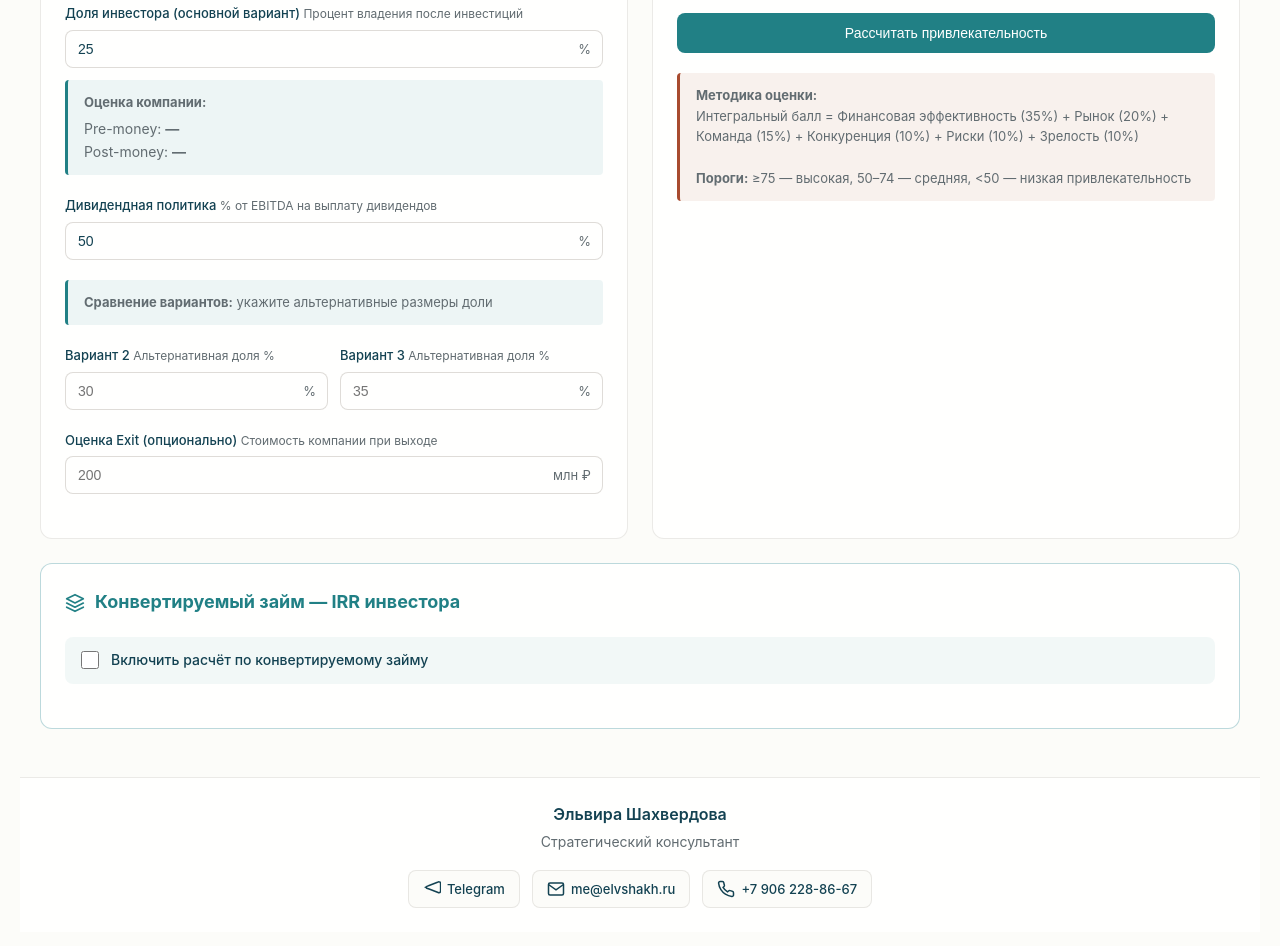
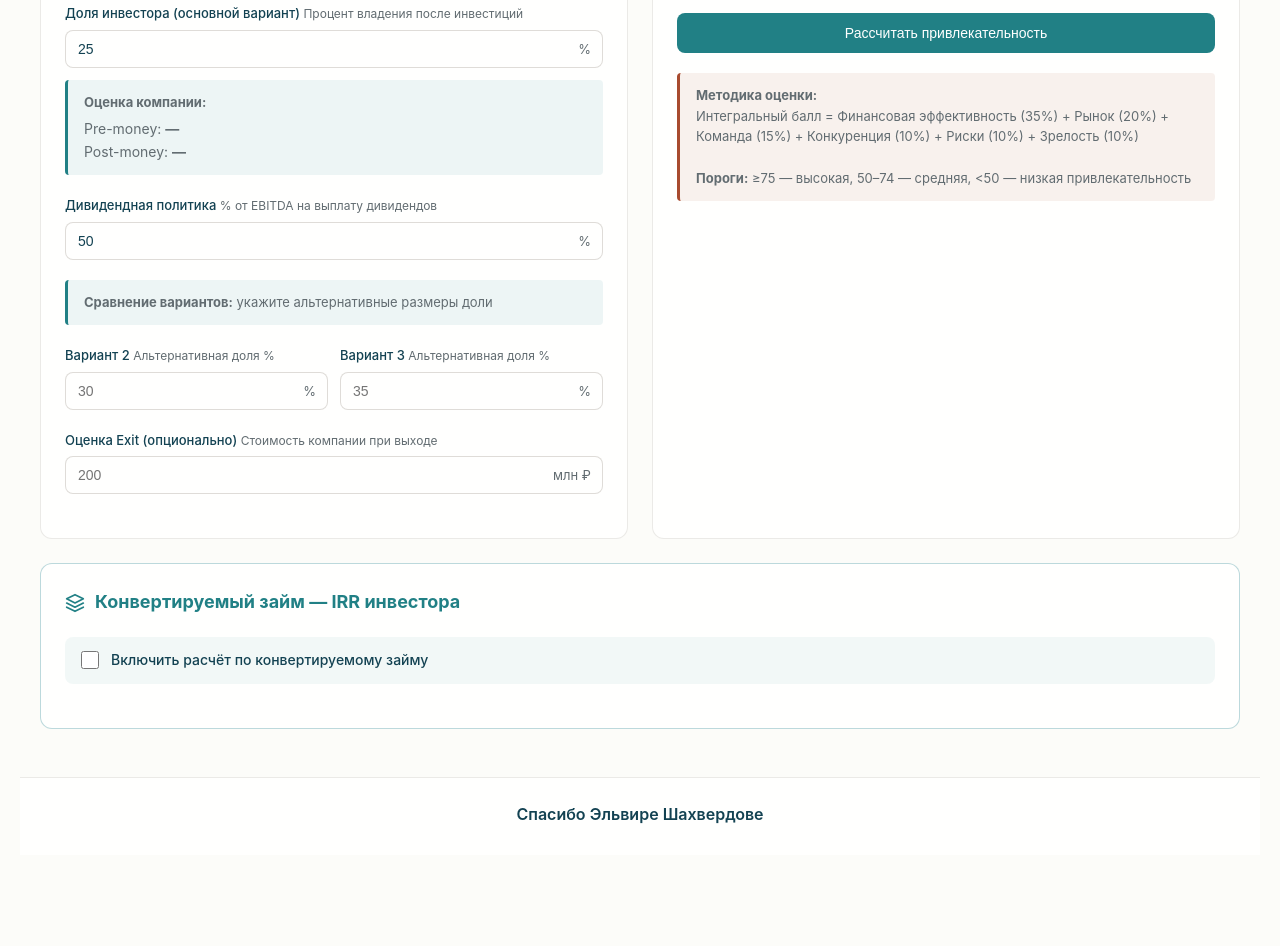
Before and after one commit to nerealvm/refer, a plain HTML site: page calc.html in a window 1280 px wide. Shown: the part 687-1633 px from the top of the page. After the commit the page ends 1562 px from the top, so only its background shows below. Drawn offline with nearby package versions, Linux system fonts and the light colour scheme.

Commit message:
Update calc.html

```diff
--- a/calc.html
+++ b/calc.html
@@ -811,22 +811,8 @@
 
 <footer class="footer">
     <div class="footer-content">
-        <div class="footer-name">Эльвира Шахвердова</div>
-        <div class="footer-title">Стратегический консультант</div>
-        <div class="footer-contacts">
-            <a href="https://t.me/elvshakh" target="_blank" rel="noopener noreferrer">
-                <svg width="18" height="18" viewBox="0 0 24 24" fill="none" stroke="currentColor" stroke-width="2"><path d="M21.198 2.433a2.242 2.242 0 0 0-1.022.215l-8.609 3.33c-2.068.78-4.133 1.559-5.514 2.121-1.119.455-1.359.694-1.683.952l-.07.056-.062.046-.084.065-.067.057-.058.053-.053.05-.045.046-.04.041-.035.035-.032.031-.029.029-.026.026-.023.022-.02.019-.017.016-.014.013-.012.011-.01.009-.008.007-.006.005-.004.003-.002.001.002.001.004.003.006.005.008.007.01.009.012.011.014.013.017.016.02.019.023.022.026.026.029.029.032.031.035.035.04.041.045.046.053.05.058.053.067.057.084.065.062.046.07.056c.324.258.564.497 1.683.952 1.381.562 3.446 1.341 5.514 2.121l8.609 3.33a2.242 2.242 0 0 0 1.022.215 2.246 2.246 0 0 0 2.24-2.24V4.673a2.246 2.246 0 0 0-2.24-2.24z"/></svg>
-                Telegram
-            </a>
-            <a href="mailto:me@elvshakh.ru">
-                <svg width="18" height="18" viewBox="0 0 24 24" fill="none" stroke="currentColor" stroke-width="2"><path d="M4 4h16c1.1 0 2 .9 2 2v12c0 1.1-.9 2-2 2H4c-1.1 0-2-.9-2-2V6c0-1.1.9-2 2-2z"/><polyline points="22,6 12,13 2,6"/></svg>
-                me@elvshakh.ru
-            </a>
-            <a href="tel:+79062288667">
-                <svg width="18" height="18" viewBox="0 0 24 24" fill="none" stroke="currentColor" stroke-width="2"><path d="M22 16.92v3a2 2 0 0 1-2.18 2 19.79 19.79 0 0 1-8.63-3.07 19.5 19.5 0 0 1-6-6 19.79 19.79 0 0 1-3.07-8.67A2 2 0 0 1 4.11 2h3a2 2 0 0 1 2 1.72 12.84 12.84 0 0 0 .7 2.81 2 2 0 0 1-.45 2.11L8.09 9.91a16 16 0 0 0 6 6l1.27-1.27a2 2 0 0 1 2.11-.45 12.84 12.84 0 0 0 2.81.7A2 2 0 0 1 22 16.92z"/></svg>
-                +7 906 228-86-67
-            </a>
-        </div>
+        <div class="footer-name">Спасибо Эльвире Шахвердове</div>
+
     </div>
 </footer>
 
```
